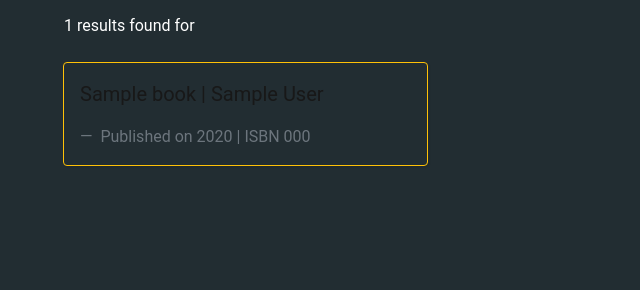
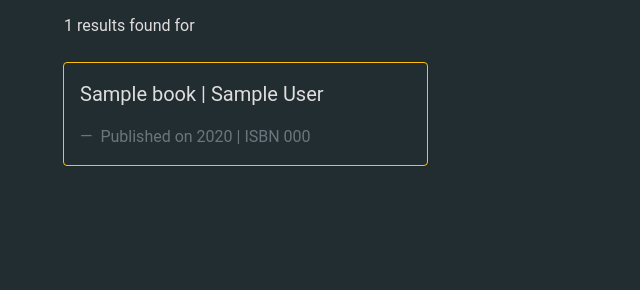
Before and after one commit to Lingerew711/Book_Rating, a Flask app: template templates/books.html in a window 1280 px wide. Shown: the part 60-350 px from the top of the page, without its empty margins (0-640 px from the left). Run offline with Flask 2, Linux system fonts and the light colour scheme; the template is opened without the code that fills it: most values are stand-ins (such as "Sample title", 1, 10 or a date in 2020); some libraries are stand-ins or nearby versions.

Commit message:
[books] link color fix

```diff
--- a/static/css/books.css
+++ b/static/css/books.css
@@ -42,13 +42,13 @@ nav {
 
   .boxs a {
     text-decoration: none;
-    color: rgb(24, 24, 24);
+    color: rgb(224, 221, 221);
     outline: none;
   }
 
   .results > p {
     margin: 1.5rem 2rem;
-    color:white;
+    color: rgb(224, 221, 221);
   }
 
   .not-found {
```
